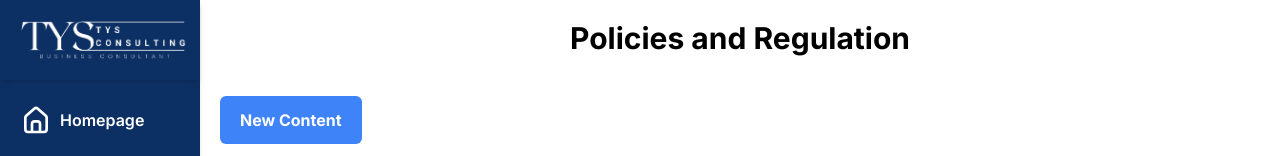
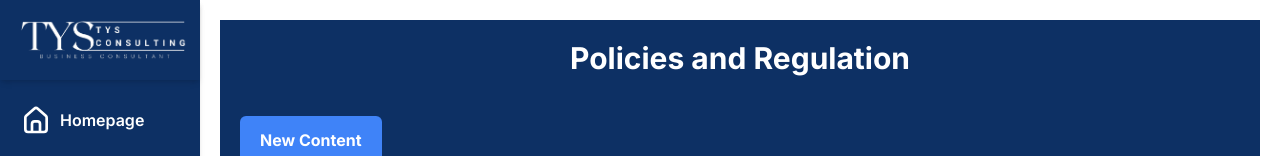
Before and after one commit to fikriymnn/tys-cons, a Next.js app: page /dashboardAdmin/policies in a window 1280 px wide. Shown: the top 156 px of the page. Built offline with nearby package versions, Linux system fonts and the light colour scheme; no server answers; the database is empty.

Commit message:
changing style

```diff
--- a/src/app/dashboardAdmin/policies/page.jsx
+++ b/src/app/dashboardAdmin/policies/page.jsx
@@ -47,8 +47,9 @@ function PoliciesAdmin() {
     <>
       <div className="flex">
         <Navigation />
-        <div className="w-full h-screen overflow-y-scroll">
-          <p className="pt-5 text-center font-bold text-3xl">
+        <div className="p-5 w-full h-screen overflow-y-scroll">
+          <div className="w-full bg-[#0d3064] ">
+            <p className="pt-5 text-center font-bold text-3xl text-white">
               Policies and Regulation
             </p>
             <div className="p-5 w-full">
@@ -168,6 +169,7 @@ function PoliciesAdmin() {
             </div>
           </div>
         </div>
+      </div>
     </>
   );
 }
```
Lines whose indentation alone changed are shown as unchanged.
